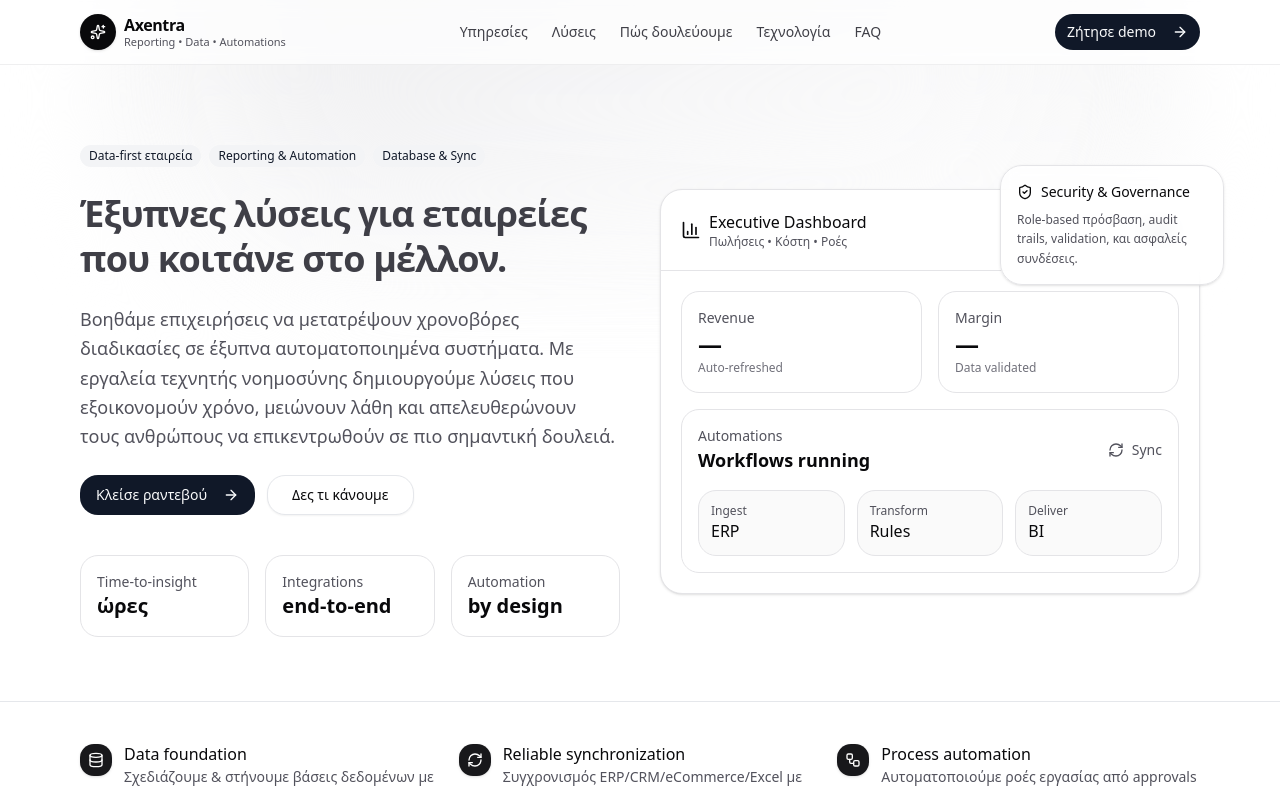
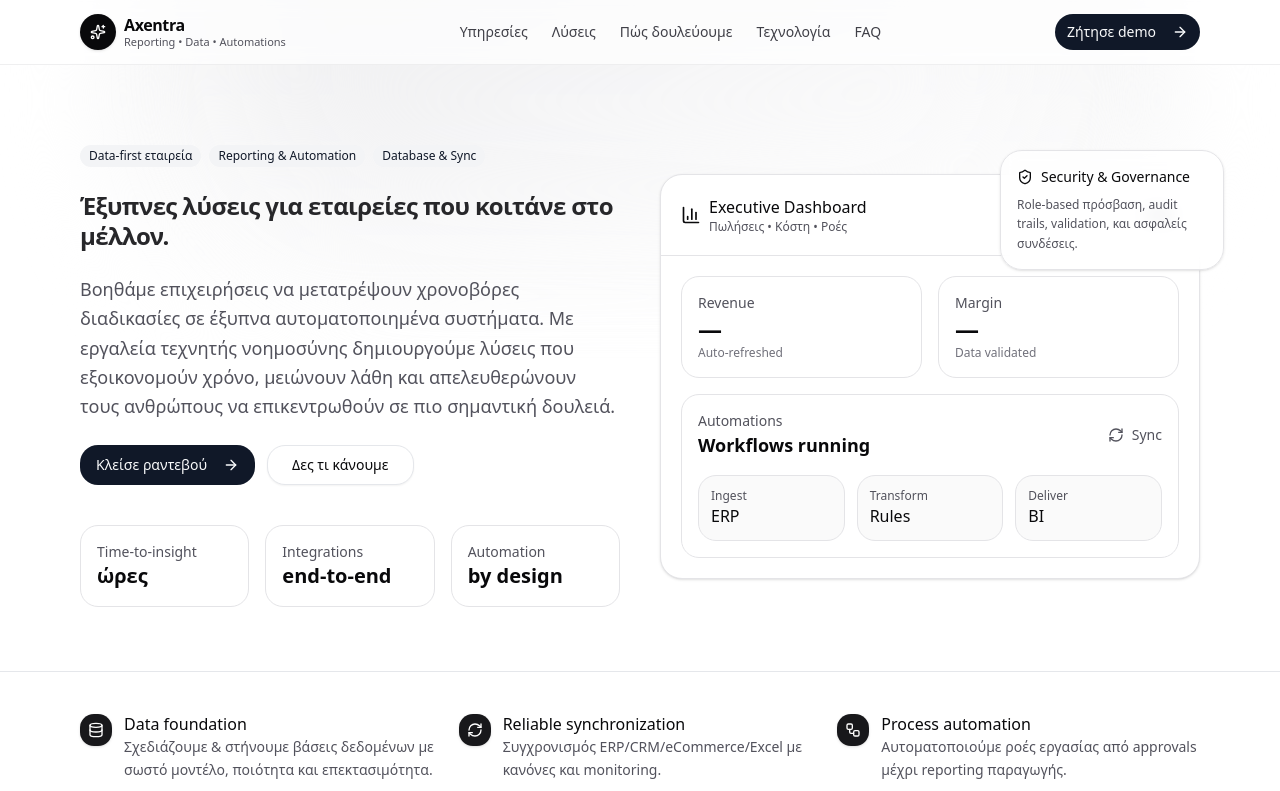
Before and after one commit to nikolaoua/axentra-site, a Next.js app: page / in a window 1280 px wide. Shown: the top 791 px of the page. Built offline with nearby package versions, Linux system fonts and the light colour scheme.

Commit message:
Update page.tsx

```diff
--- a/app/page.tsx
+++ b/app/page.tsx
@@ -215,7 +215,7 @@ export default function AxentraSite() {
                 </Badge>
               </div>
 
-              <h1 className="max-w-3xl text-3xl font-semibold leading-tight tracking-tight text-zinc-700 md:text-4xl">
+              <h1 className="max-w-3xl text-3xl font-semibold leading-tight tracking-tight text-zinc-800 md:text-2xl">
                 Έξυπνες λύσεις για εταιρείες που κοιτάνε στο μέλλον.
               </h1>
 
```
